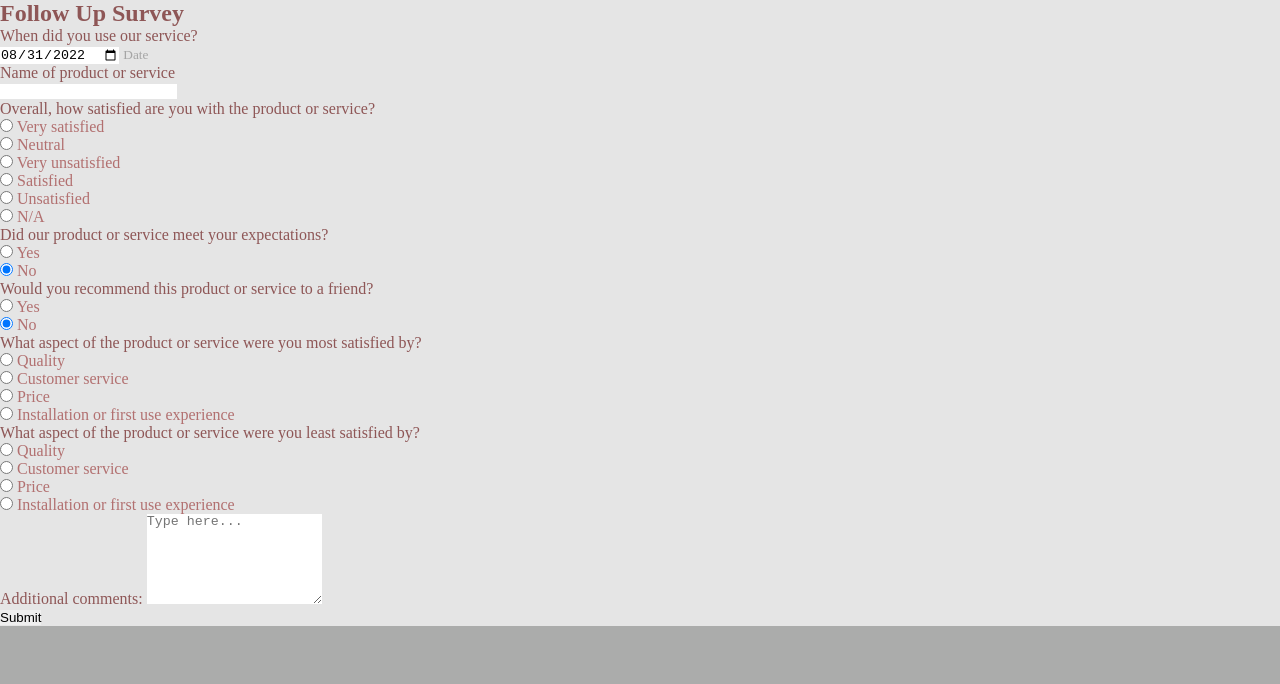
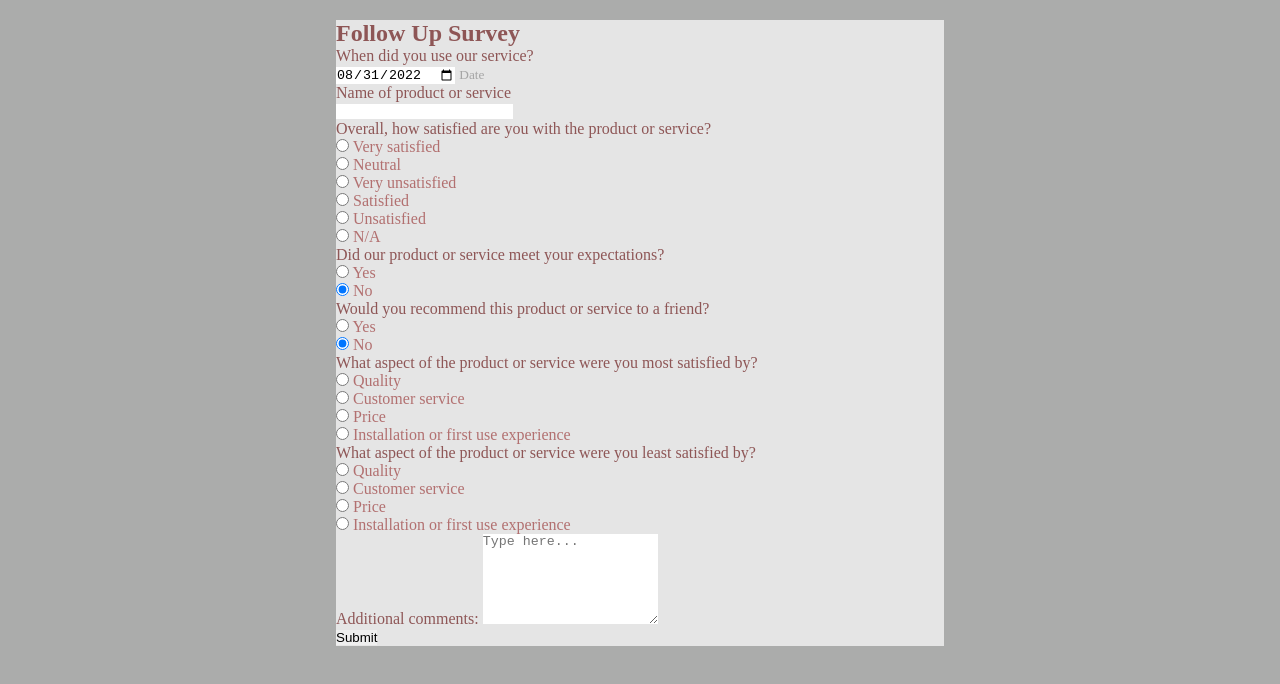
Before and after one commit to imtithalhalalo/survey-frontend, a plain HTML site: page index.html in a window 1280 px wide. Drawn offline with Linux system fonts and the light colour scheme.

Commit message:
main container

```diff
--- a/styles/style.css
+++ b/styles/style.css
@@ -20,3 +20,13 @@
 .color_darker_grey {
   background-color: #abacab;
 }
+
+/* Main Container */
+
+.main-container {
+  margin: auto;
+  max-width: 38rem;
+  flex-grow: 2;
+  margin-top: 20px;
+  margin-bottom: 30px;
+}
```
